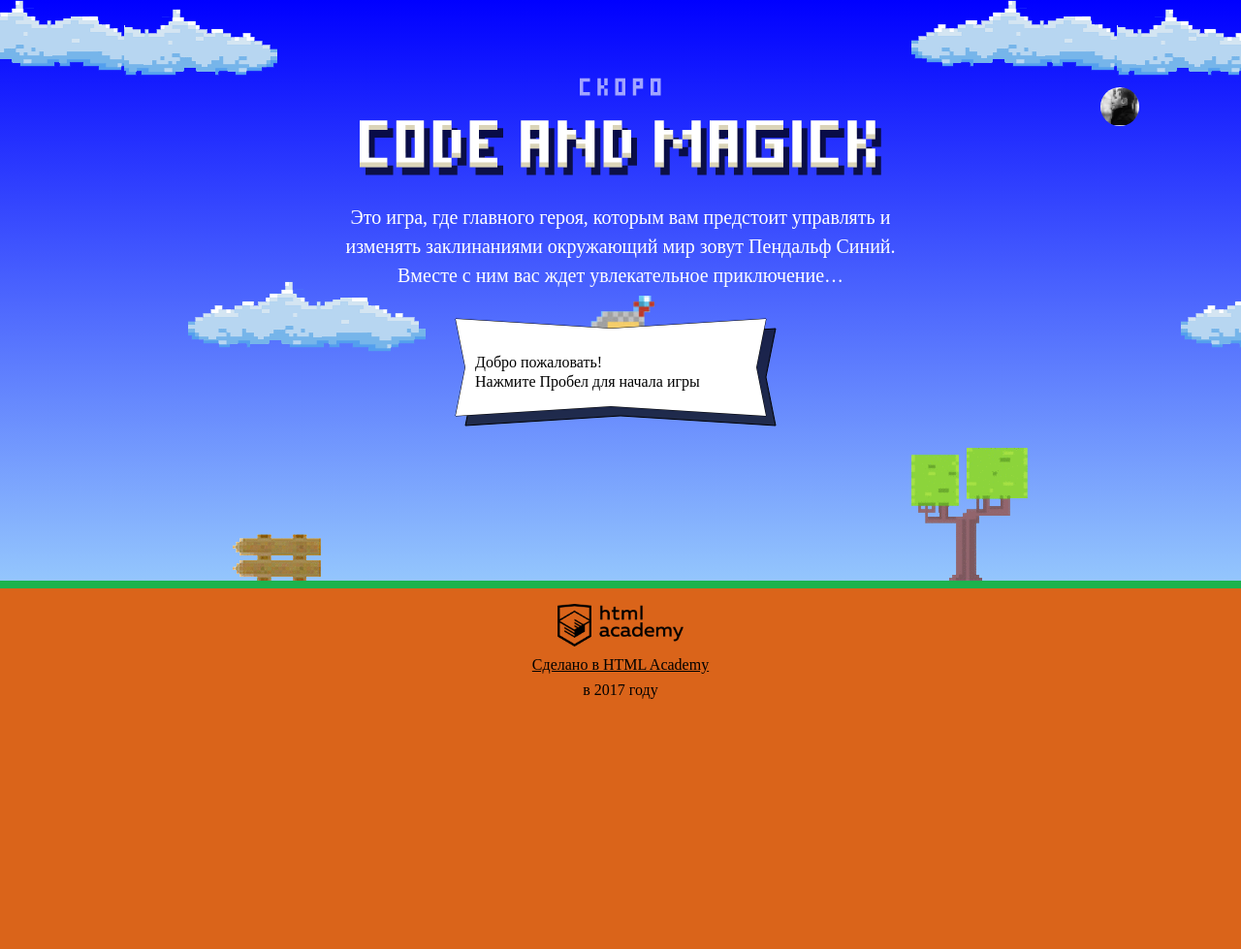
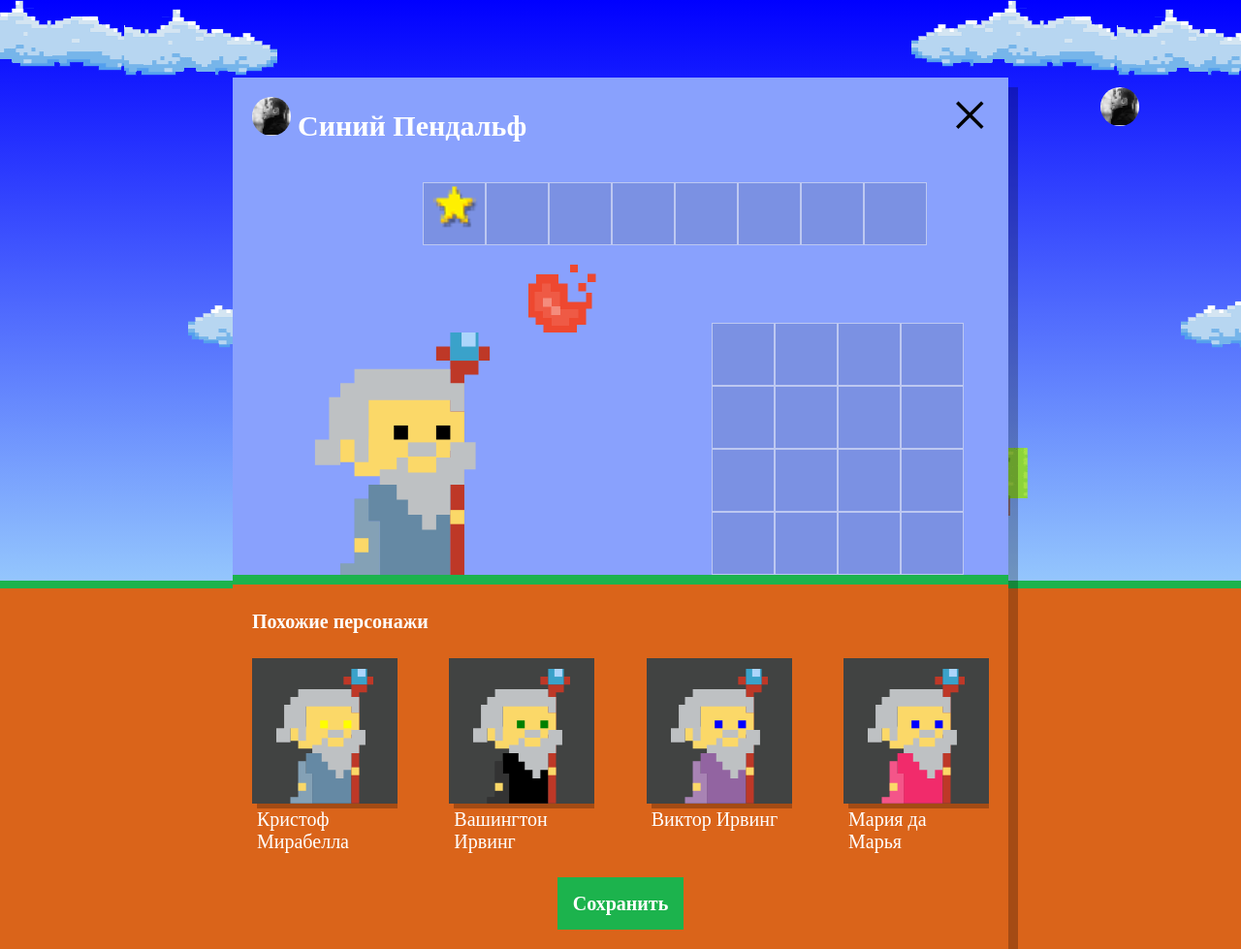
Before and after one commit to MariaKvent/152490-code-and-magick-17, a website: page index.html in a window 1280 px wide. Shown: the whole page at 97% size. Before the commit the page ends 800 px from the top, so only its background shows below. Drawn offline with Linux system fonts and the light colour scheme; a web font is replaced by a local one.

Commit message:
Выполнено задание к лекции DOM

```diff
--- a/index.html
+++ b/index.html
@@ -202,6 +202,7 @@
 </script>
 <script src="js/stat.js"></script>
 <script src="js/game.js"></script>
+<script src="js/setup.js"></script>
 
 </body>
 </html>
--- /dev/null
+++ b/js/setup.js
@@ -0,0 +1,55 @@
+'use strict';
+
+var WIZARD_NAMES = ['Иван', 'Хуан Себастьян', 'Мария', 'Кристоф', 'Виктор', 'Юлия', 'Люпита', 'Вашингтон'];
+var WIZARD_SURNAMES = ['да Марья', 'Верон', 'Мирабелла', 'Вальц', 'Онопко', 'Топольницкая', 'Нионго', 'Ирвинг'];
+var COAT_COLOR = ['rgb(101, 137, 164)', 'rgb(241, 43, 107)', 'rgb(146, 100, 161)', 'rgb(56, 159, 117)', 'rgb(215, 210, 55)', 'rgb(0, 0, 0)'];
+var EYES_COLOR = ['black', 'red', 'blue', 'yellow', 'green'];
+var WIZARD_NUMBER = 4;
+
+document.querySelector('.setup').classList.remove('hidden');
+
+var getRandomNumber = function (min, max) {
+  return Math.floor(min + Math.random() * (max - min));
+};
+
+var getSimilarWizards = function () {
+  var wizards = [];
+
+  for (var i = 0; i < WIZARD_NUMBER; i++) {
+    wizards.push(
+        {
+          name: WIZARD_NAMES[getRandomNumber(0, WIZARD_NAMES.length)] + ' ' + WIZARD_SURNAMES[getRandomNumber(0, WIZARD_SURNAMES.length)],
+          coatColor: COAT_COLOR[getRandomNumber(0, COAT_COLOR.length)],
+          eyesColor: EYES_COLOR[getRandomNumber(0, EYES_COLOR.length)]
+        });
+  }
+  return wizards;
+};
+
+var similarListElement = document.querySelector('.setup-similar-list');
+var similarWizardTemplate = document.querySelector('#similar-wizard-template').content.querySelector('.setup-similar-item');
+
+var renderWizard = function (wizard) {
+  var wizardElement = similarWizardTemplate.cloneNode(true);
+
+  wizardElement.querySelector('.setup-similar-label').textContent = wizard.name;
+  wizardElement.querySelector('.wizard-coat').style.fill = wizard.coatColor;
+  wizardElement.querySelector('.wizard-eyes').style.fill = wizard.eyesColor;
+
+  return wizardElement;
+};
+
+var insertWizardTemplate = function (wizards) {
+  var fragment = document.createDocumentFragment();
+
+  for (var i = 0; i < wizards.length; i++) {
+    fragment.appendChild(renderWizard(wizards[i]));
+  }
+
+  similarListElement.appendChild(fragment);
+
+};
+
+insertWizardTemplate(getSimilarWizards(WIZARD_NUMBER));
+
+document.querySelector('.setup-similar').classList.remove('hidden');
```
